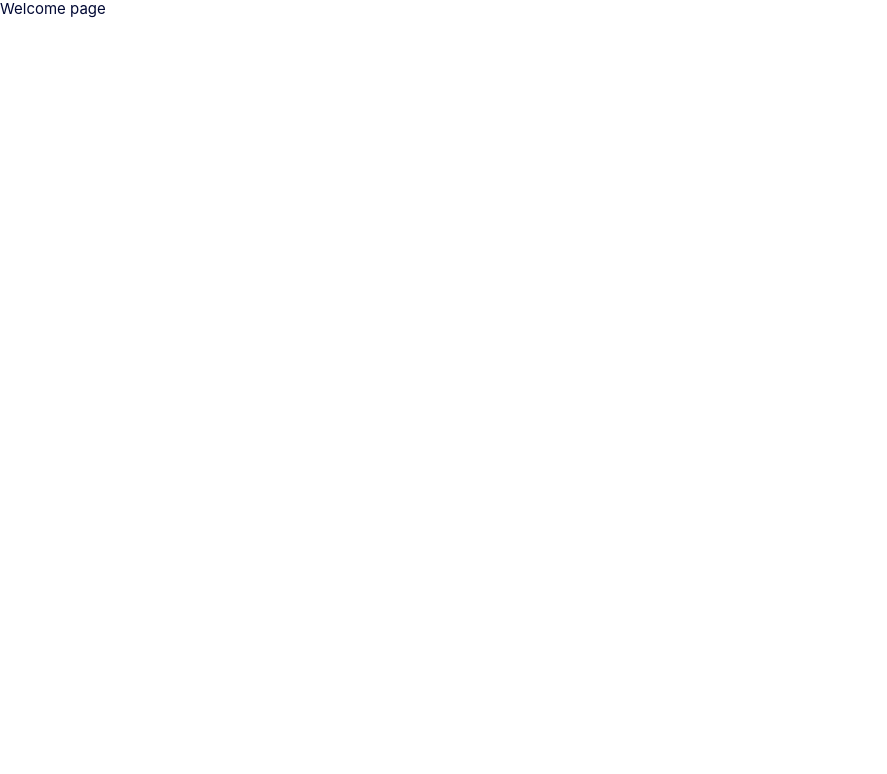
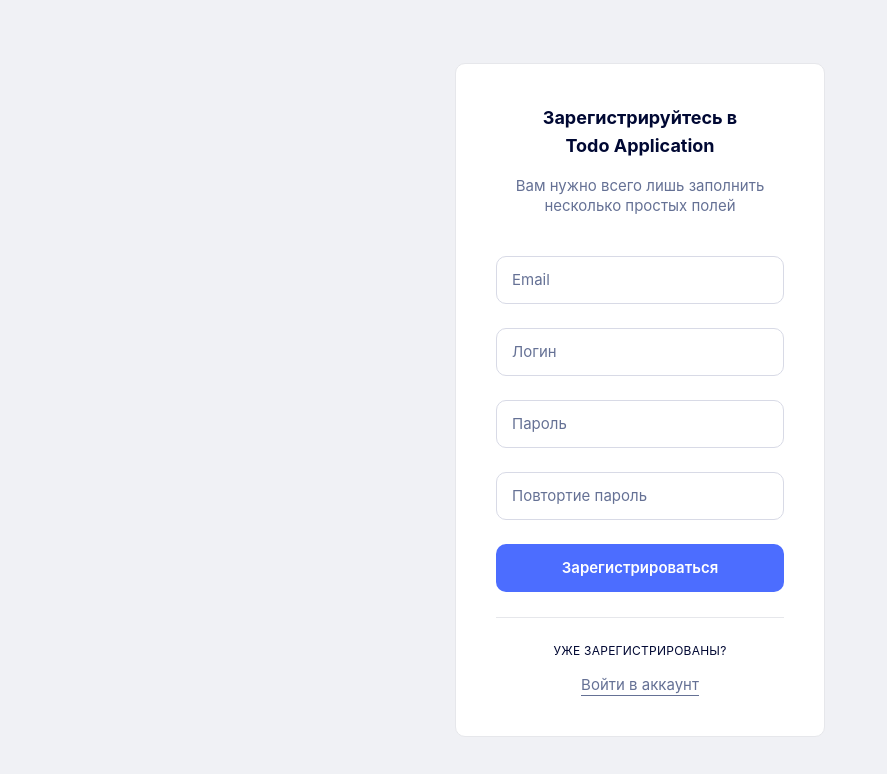
Before and after one commit to hello-kozloff/react-todo-app, a React app: page /register in a window 1280 px wide. Shown: the top 774 px of the page, without its empty margins (0-887 px from the left). Built offline with nearby package versions, Linux system fonts and the light colour scheme.

Commit message:
Create page Register

```diff
--- a/src/App.js
+++ b/src/App.js
@@ -7,6 +7,7 @@ import {
 } from 'react-router-dom';
 
 import AuthorizationPage from './components/pages/authorization/Authorization';
+import RegisterPage from './components/pages/register/Register';
 
 function App() {
   return (
@@ -15,6 +16,9 @@ function App() {
         <Switch>
           <Route path="/login">
             <AuthorizationPage />
+          </Route>
+          <Route path="/register">
+            <RegisterPage />
           </Route>
           <Route path="/">
             Welcome page
--- /dev/null
+++ b/src/components/pages/register/Register.js
@@ -0,0 +1,12 @@
+import React from 'react';
+import classes from './Register.module.css';
+
+import RegisterForm from '../../forms/register/Register';
+
+const RegisterPage = () => (
+  <div className={classes.page}>
+    <RegisterForm />
+  </div>
+);
+
+export default RegisterPage;
--- /dev/null
+++ b/src/components/pages/register/Register.module.css
@@ -0,0 +1,19 @@
+@import "../../../styles/_variables.css";
+
+/**
+ ** Page
+ */
+.page {
+    width: 100%;
+    height: 100%;
+    min-height: 100vh;
+
+    box-sizing: border-box;
+    padding: 0 15px;
+
+    display: flex;
+    align-items: center;
+    justify-content: center;
+
+    background-color: var(--surface-back);
+}
```
Also changed, not shown: src/components/pages/register/index.js (added).
